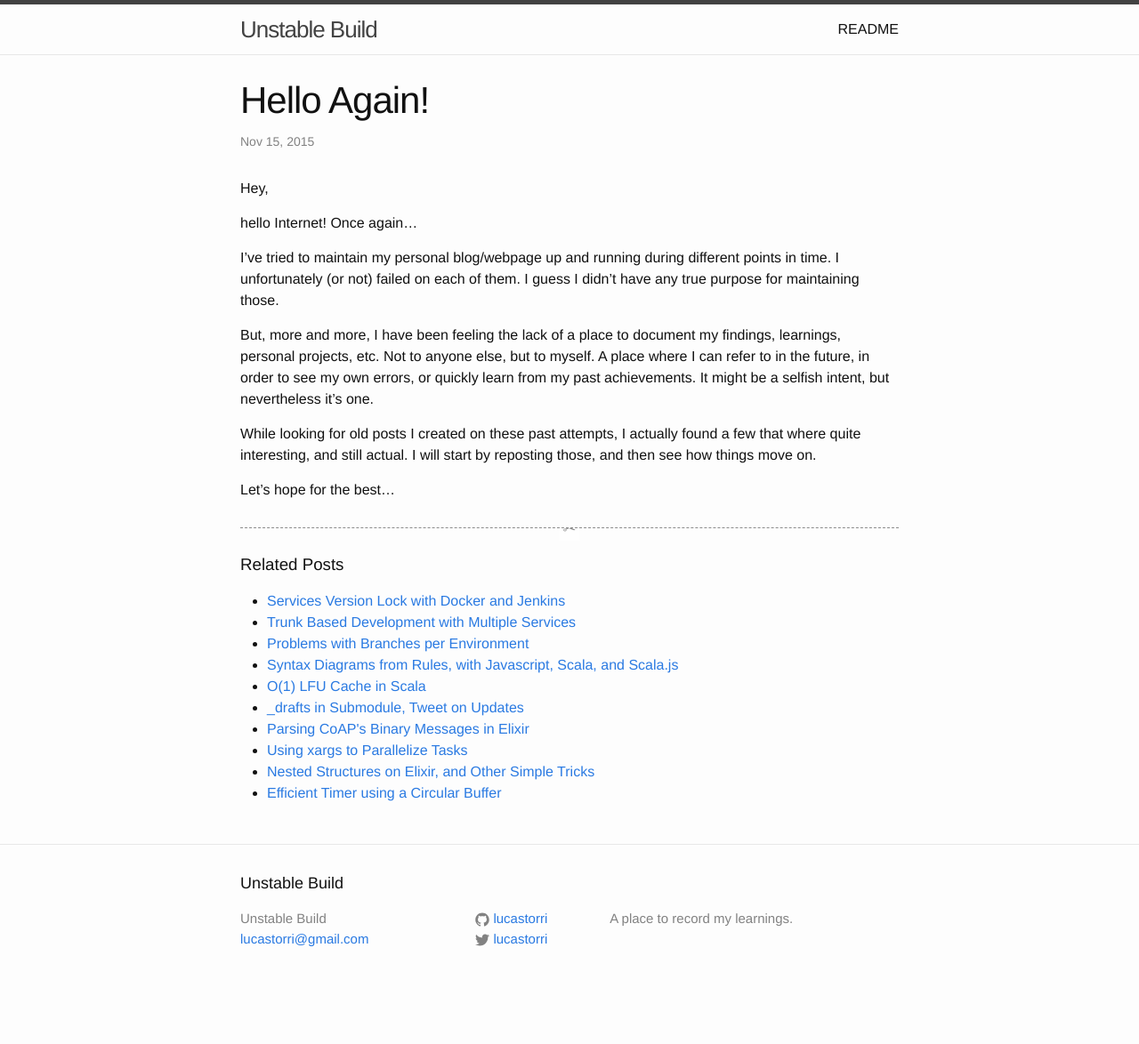
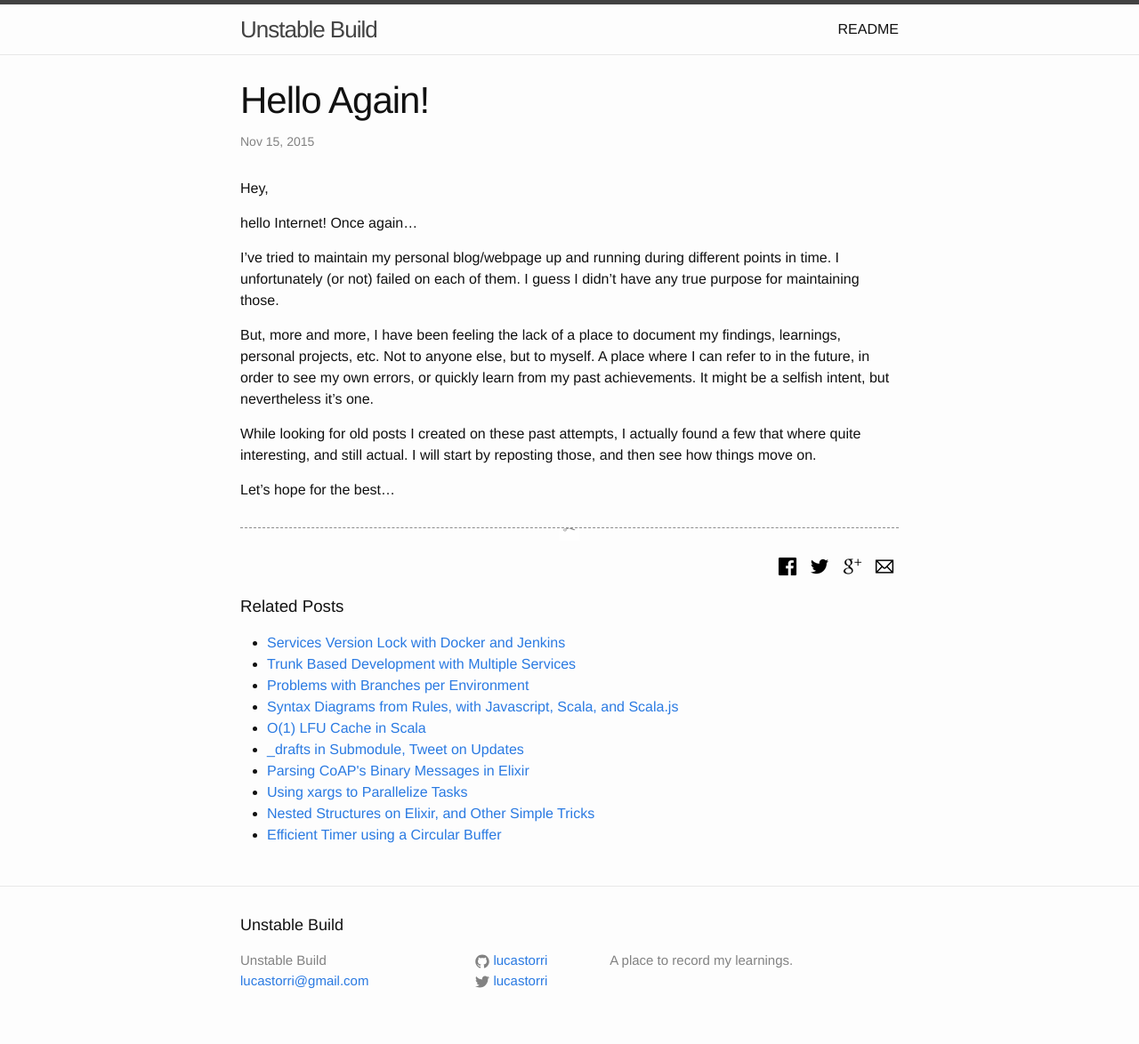
Before and after one commit to lucastorri/my-blog, a Jekyll site: the page built from _posts/2015-11-15-hello-again.markdown, in a window 1280 px wide. Shown: the whole page at 89% size. Built offline with Jekyll 4.4.1, drawn with Linux system fonts in a browser that asks for light colours; comment, search, counter and statistics services are not loaded; before the commit the page ends 1127 px from its top, so only the background shows below that.

Commit message:
Add share buttons

```diff
--- a/_layouts/post.html
+++ b/_layouts/post.html
@@ -13,6 +13,16 @@ layout: default
   </div>
 
   <hr/>
+
+  <div class="share-section">
+    <!-- Generated with https://simplesharingbuttons.com/ -->
+    <ul class="share-buttons">
+      <li><a href="https://www.facebook.com/sharer/sharer.php?u=http%3A%2F%2Fwww.unstablebuild.com%2F&t=Unstable%20Build" title="Share on Facebook" target="_blank" onclick="window.open('https://www.facebook.com/sharer/sharer.php?u=' + encodeURIComponent(document.URL) + '&t=' + encodeURIComponent(document.URL)); return false;"><img alt="Share on Facebook" src="/assets/images/share/Facebook.png"></a></li>
+      <li><a href="https://twitter.com/intent/tweet?source=http%3A%2F%2Fwww.unstablebuild.com%2F&text=Unstable%20Build:%20http%3A%2F%2Fwww.unstablebuild.com%2F&via=lucastorri" target="_blank" title="Tweet" onclick="window.open('https://twitter.com/intent/tweet?text=' + encodeURIComponent(document.title) + ':%20'  + encodeURIComponent(document.URL)); return false;"><img alt="Tweet" src="/assets/images/share/Twitter.png"></a></li>
+      <li><a href="https://plus.google.com/share?url=http%3A%2F%2Fwww.unstablebuild.com%2F" target="_blank" title="Share on Google+" onclick="window.open('https://plus.google.com/share?url=' + encodeURIComponent(document.URL)); return false;"><img alt="Share on Google+" src="/assets/images/share/Google+.png"></a></li>
+      <li><a href="mailto:?subject=Unstable%20Build&body=:%20http%3A%2F%2Fwww.unstablebuild.com%2F" target="_blank" title="Send email" onclick="window.open('mailto:?subject=' + encodeURIComponent(document.title) + '&body=' +  encodeURIComponent(document.URL)); return false;"><img alt="Send email" src="/assets/images/share/Email.png"></a></li>
+    </ul>
+  </div>
 
   <div>
     <h3>Related Posts</h3>
--- a/_sass/_base.scss
+++ b/_sass/_base.scss
@@ -246,3 +246,33 @@ hr:after {
     color: #8c8c8c;
     font-size: 18px;
 }
+
+
+
+/**
+ * Social
+ */
+
+div.share-section {
+    text-align: right;
+}
+
+ul.share-buttons {
+    list-style: none;
+    padding: 0;
+}
+
+ul.share-buttons li {
+    display: inline;
+}
+
+ul.share-buttons .sr-only {
+    position: absolute;
+    clip: rect(1px 1px 1px 1px);
+    clip: rect(1px, 1px, 1px, 1px);
+    padding: 0;
+    border: 0;
+    height: 1px;
+    width: 1px;
+    overflow: hidden;
+}
```
Also changed, not shown: assets/images/share/Email.png (added), assets/images/share/Facebook.png (added), assets/images/share/Google+.png (added), assets/images/share/LinkedIn.png (added), assets/images/share/Pinboard.png (added), assets/images/share/Pinterest.png (added), assets/images/share/Pocket.png (added), assets/images/share/Reddit.png (added), assets/images/share/Tumblr.png (added), assets/images/share/Twitter.png (added), assets/images/share/Wordpress.png (added), assets/images/share/readme.txt (added).
